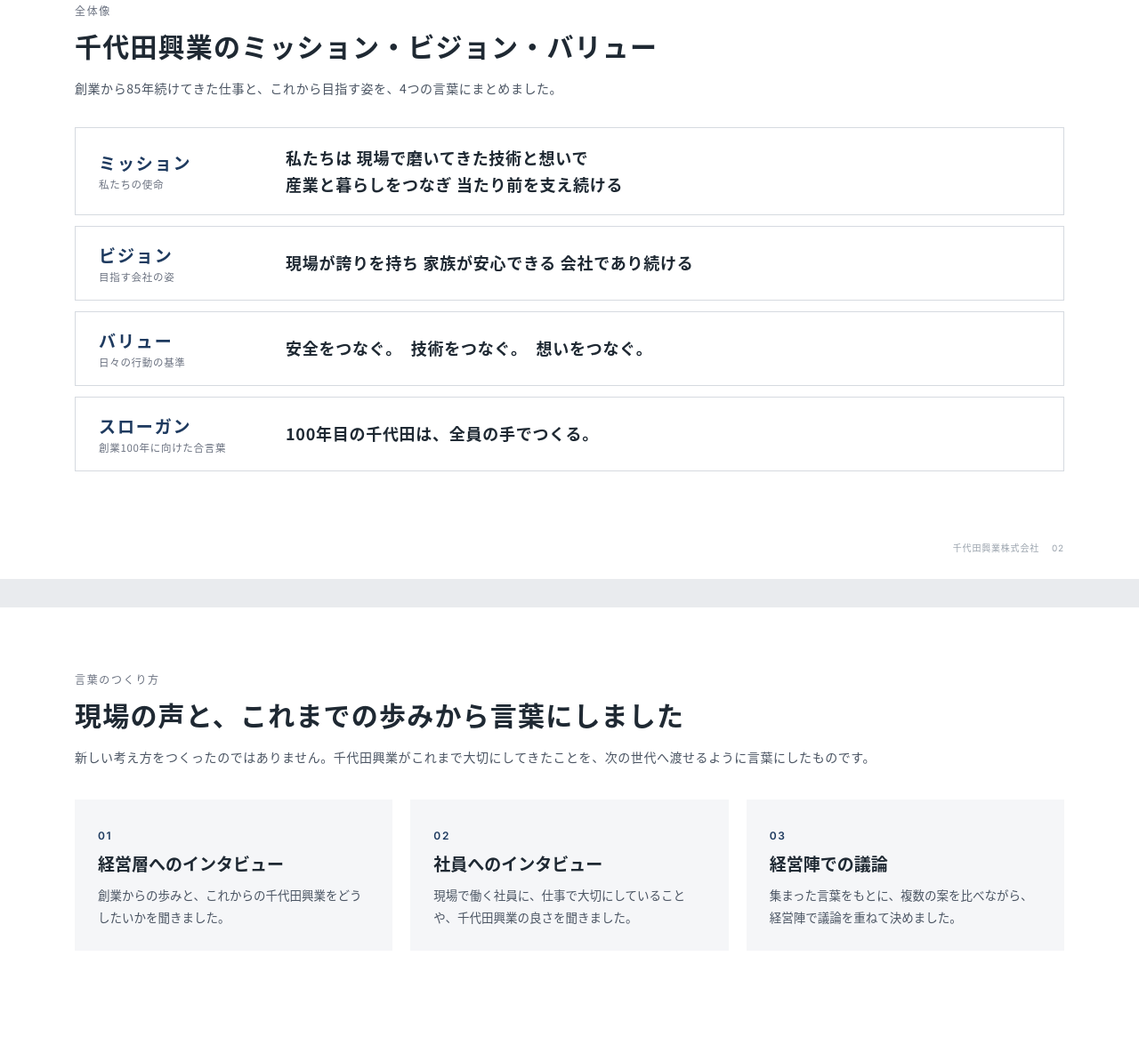
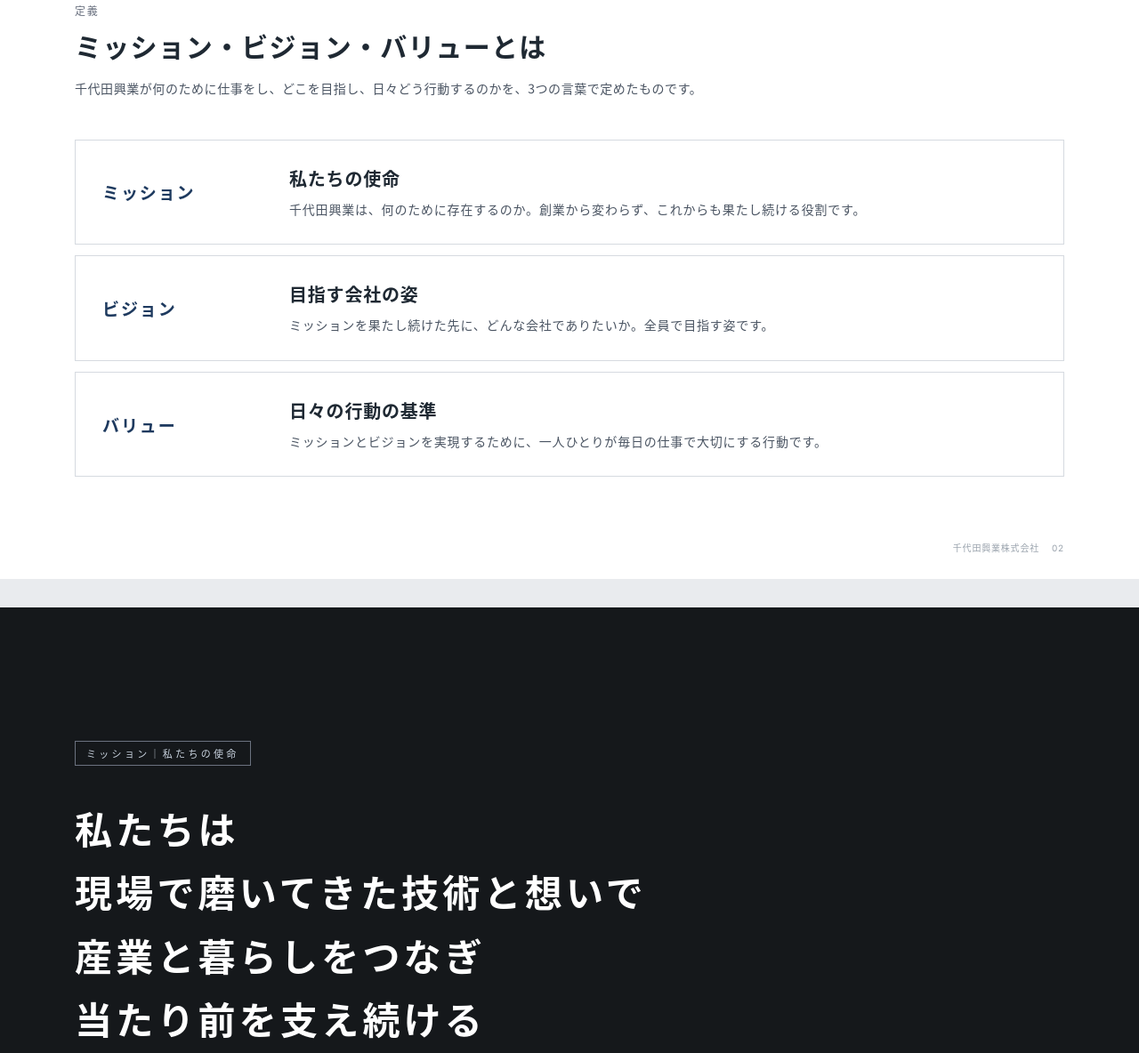
Before and after one commit to unouinc/chiyoda, a plain HTML site: page mvv-share.html in a window 1280 px wide. Shown: the part 853-2037 px from the top of the page at 89% size. Drawn offline with Linux system fonts and the light colour scheme.

Commit message:
MVV sharing deck: add definition, drop slogan and how-it-was-made
Co-Authored-By: Claude Fable 5.2 <noreply@anthropic.com>
Claude-Session: https://claude.ai/code/session_01BLs6fR11otaqbY3QMcuPNu

```diff
--- a/mvv-share.html
+++ b/mvv-share.html
@@ -26,7 +26,9 @@ h2{font-size:30px;font-weight:700;letter-spacing:.04em;line-height:1.4;margin-bo
 .layer{display:grid;grid-template-columns:210px 1fr;align-items:center;border:1px solid var(--line);padding:18px 26px;margin-bottom:12px;}
 .layer .tag{font-size:19px;font-weight:700;color:var(--navy2);letter-spacing:.1em;}
 .layer .tag small{display:block;font-size:11.5px;font-weight:400;color:var(--gray);letter-spacing:.06em;margin-top:3px;}
-.layer .tx{font-size:18px;font-weight:700;line-height:1.7;letter-spacing:.04em;}
+.layer{padding:26px 30px;}
+.layer .tx{font-size:20px;font-weight:700;line-height:1.7;letter-spacing:.04em;}
+.layer .tx small{display:block;font-size:14px;font-weight:400;color:var(--sec);line-height:1.9;margin-top:4px;}
 .big{position:absolute;left:84px;right:84px;top:150px;}
 .big .tg{display:inline-block;border:1px solid #6b7280;color:#c9d3df;font-size:11px;letter-spacing:.3em;padding:5px 12px;margin-bottom:34px;}
 .big .tx{font-size:42px;font-weight:700;line-height:1.7;letter-spacing:.1em;}
@@ -57,28 +59,15 @@ h2{font-size:30px;font-weight:700;letter-spacing:.04em;line-height:1.4;margin-bo
 </div>
 
 <div class="slide">
-  <div class="no">全体像</div>
-  <h2>千代田興業のミッション・ビジョン・バリュー</h2>
-  <p class="lead">創業から85年続けてきた仕事と、これから目指す姿を、4つの言葉にまとめました。</p>
-  <div class="layers">
-    <div class="layer"><div class="tag">ミッション<small>私たちの使命</small></div><div class="tx">私たちは 現場で磨いてきた技術と想いで<br>産業と暮らしをつなぎ 当たり前を支え続ける</div></div>
-    <div class="layer"><div class="tag">ビジョン<small>目指す会社の姿</small></div><div class="tx">現場が誇りを持ち 家族が安心できる 会社であり続ける</div></div>
-    <div class="layer"><div class="tag">バリュー<small>日々の行動の基準</small></div><div class="tx">安全をつなぐ。　技術をつなぐ。　想いをつなぐ。</div></div>
-    <div class="layer"><div class="tag">スローガン<small>創業100年に向けた合言葉</small></div><div class="tx">100年目の千代田は、全員の手でつくる。</div></div>
+  <div class="no">定義</div>
+  <h2>ミッション・ビジョン・バリューとは</h2>
+  <p class="lead">千代田興業が何のために仕事をし、どこを目指し、日々どう行動するのかを、3つの言葉で定めたものです。</p>
+  <div class="layers" style="margin-top:44px;">
+    <div class="layer"><div class="tag">ミッション</div><div class="tx">私たちの使命<small>千代田興業は、何のために存在するのか。創業から変わらず、これからも果たし続ける役割です。</small></div></div>
+    <div class="layer"><div class="tag">ビジョン</div><div class="tx">目指す会社の姿<small>ミッションを果たし続けた先に、どんな会社でありたいか。全員で目指す姿です。</small></div></div>
+    <div class="layer"><div class="tag">バリュー</div><div class="tx">日々の行動の基準<small>ミッションとビジョンを実現するために、一人ひとりが毎日の仕事で大切にする行動です。</small></div></div>
   </div>
   <div class="foot">千代田興業株式会社<b>02</b></div>
-</div>
-
-<div class="slide">
-  <div class="no">言葉のつくり方</div>
-  <h2>現場の声と、これまでの歩みから言葉にしました</h2>
-  <p class="lead">新しい考え方をつくったのではありません。千代田興業がこれまで大切にしてきたことを、次の世代へ渡せるように言葉にしたものです。</p>
-  <div class="how">
-    <div><span class="n">01</span><b>経営層へのインタビュー</b><p>創業からの歩みと、これからの千代田興業をどうしたいかを聞きました。</p></div>
-    <div><span class="n">02</span><b>社員へのインタビュー</b><p>現場で働く社員に、仕事で大切にしていることや、千代田興業の良さを聞きました。</p></div>
-    <div><span class="n">03</span><b>経営陣での議論</b><p>集まった言葉をもとに、複数の案を比べながら、経営陣で議論を重ねて決めました。</p></div>
-  </div>
-  <div class="foot">千代田興業株式会社<b>03</b></div>
 </div>
 
 <div class="slide black">
@@ -87,7 +76,7 @@ h2{font-size:30px;font-weight:700;letter-spacing:.04em;line-height:1.4;margin-bo
     <div class="tx">私たちは<br>現場で磨いてきた技術と想いで<br>産業と暮らしをつなぎ<br>当たり前を支え続ける</div>
     <p class="bd">製鉄所の構内から、食品工場、まちの道路、空港の駐車場まで。止まらないことが当たり前の毎日を、現場で磨いてきた技術と想いで、裏側から支え続けます。</p>
   </div>
-  <div class="foot">千代田興業株式会社<b>04</b></div>
+  <div class="foot">千代田興業株式会社<b>03</b></div>
 </div>
 
 <div class="slide black">
@@ -96,7 +85,7 @@ h2{font-size:30px;font-weight:700;letter-spacing:.04em;line-height:1.4;margin-bo
     <div class="tx">現場が誇りを持ち<br>家族が安心できる<br>会社であり続ける</div>
     <p class="bd">当たり前を支える現場の仕事に、誇りを持って働けること。その仕事が、働く人と家族の安心につながること。創業から変わらない「社員の幸せを追求する」という考え方を、これからも続けていきます。</p>
   </div>
-  <div class="foot">千代田興業株式会社<b>05</b></div>
+  <div class="foot">千代田興業株式会社<b>04</b></div>
 </div>
 
 <div class="slide black">
@@ -105,7 +94,7 @@ h2{font-size:30px;font-weight:700;letter-spacing:.04em;line-height:1.4;margin-bo
     <div class="tx">安全をつなぐ。<br>技術をつなぐ。<br>想いをつなぐ。</div>
     <p class="bd">ミッションとビジョンを実現するために、一人ひとりが毎日の仕事で大切にする3つの行動です。</p>
   </div>
-  <div class="foot">千代田興業株式会社<b>06</b></div>
+  <div class="foot">千代田興業株式会社<b>05</b></div>
 </div>
 
 <div class="slide">
@@ -116,16 +105,7 @@ h2{font-size:30px;font-weight:700;letter-spacing:.04em;line-height:1.4;margin-bo
     <div class="val"><span class="n">02</span><h3>技術をつなぐ。</h3><p class="k">先人から受け継いだ技術を、仲間に伝える。</p><p>一人の経験やコツで終わらせず、会社の仕組みとして残し、組織で闘える力にする。</p></div>
     <div class="val"><span class="n">03</span><h3>想いをつなぐ。</h3><p class="k">お客様の想い、先人の想い、仲間の想いを受け止めて、次へ渡す。</p><p>自分の持ち場の一つ先まで考え、次の人が気持ちよく仕事ができるようにつなぐ。その積み重ねが、信頼と成長になる。</p></div>
   </div>
-  <div class="foot">千代田興業株式会社<b>07</b></div>
-</div>
-
-<div class="slide black">
-  <div class="big">
-    <span class="tg">スローガン｜創業100年に向けた合言葉</span>
-    <div class="tx">100年目の千代田は、<br>全員の手でつくる。</div>
-    <p class="bd">創業100年という節目を、経営が迎えるものから、社員全員がつくるものへ。一人ひとりが現場の主役として役割を担い、技術と誇りを次の世代へ渡していきます。</p>
-  </div>
-  <div class="foot">千代田興業株式会社<b>08</b></div>
+  <div class="foot">千代田興業株式会社<b>06</b></div>
 </div>
 
 </body>
```
